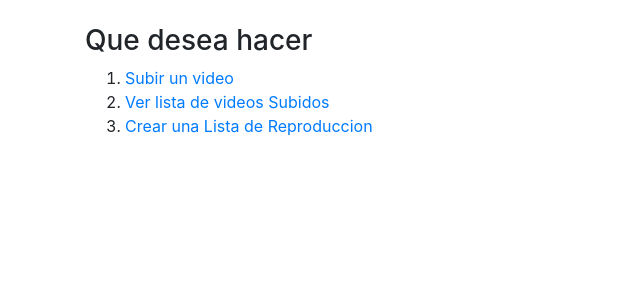
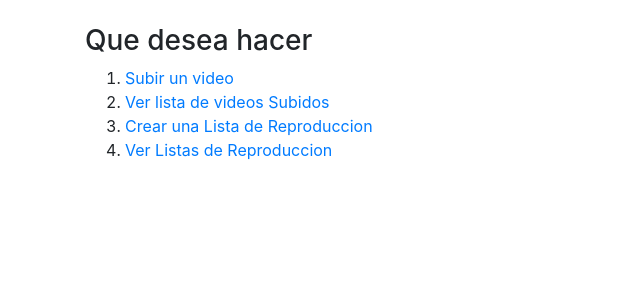
Before and after one commit to fsalazarsch/cloudinar, a PHP site: page / in a window 1280 px wide. Shown: the top 300 px of the page, without its empty margins (0-640 px from the left). Run offline with PHP 8.4, Linux system fonts and the light colour scheme.

Commit message:
Update index.php

```diff
--- a/index.php
+++ b/index.php
@@ -13,6 +13,7 @@
 		<li><a href="subir_archivo.php">Subir un video</a></li>
 		<li><a href="upload.php">Ver lista de videos Subidos</a></li>
 		<li><a href="lista.php">Crear una Lista de Reproduccion</a></li>
+		<li><a href="ver_lista.php">Ver Listas de Reproduccion</a></li>
 	</ol>
 </div>
 </body>
```
